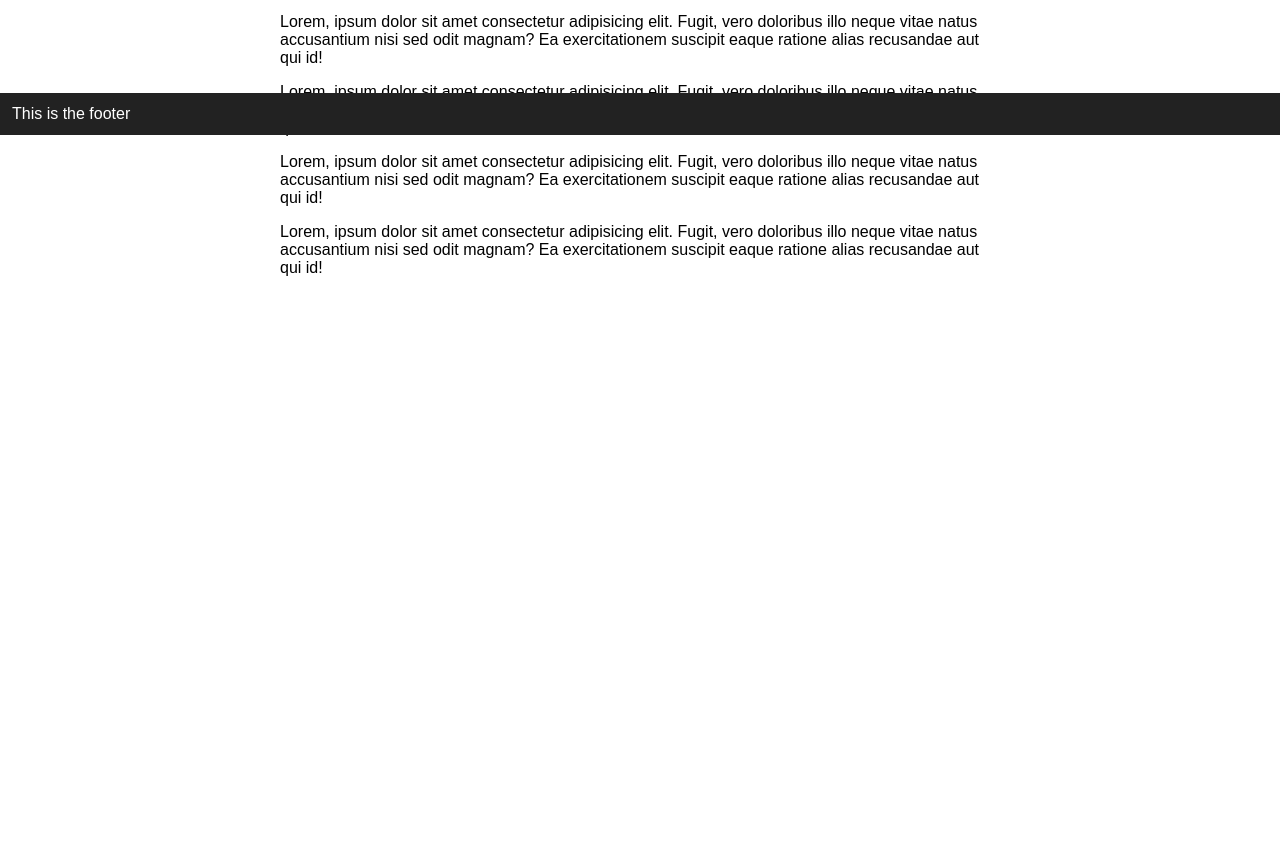
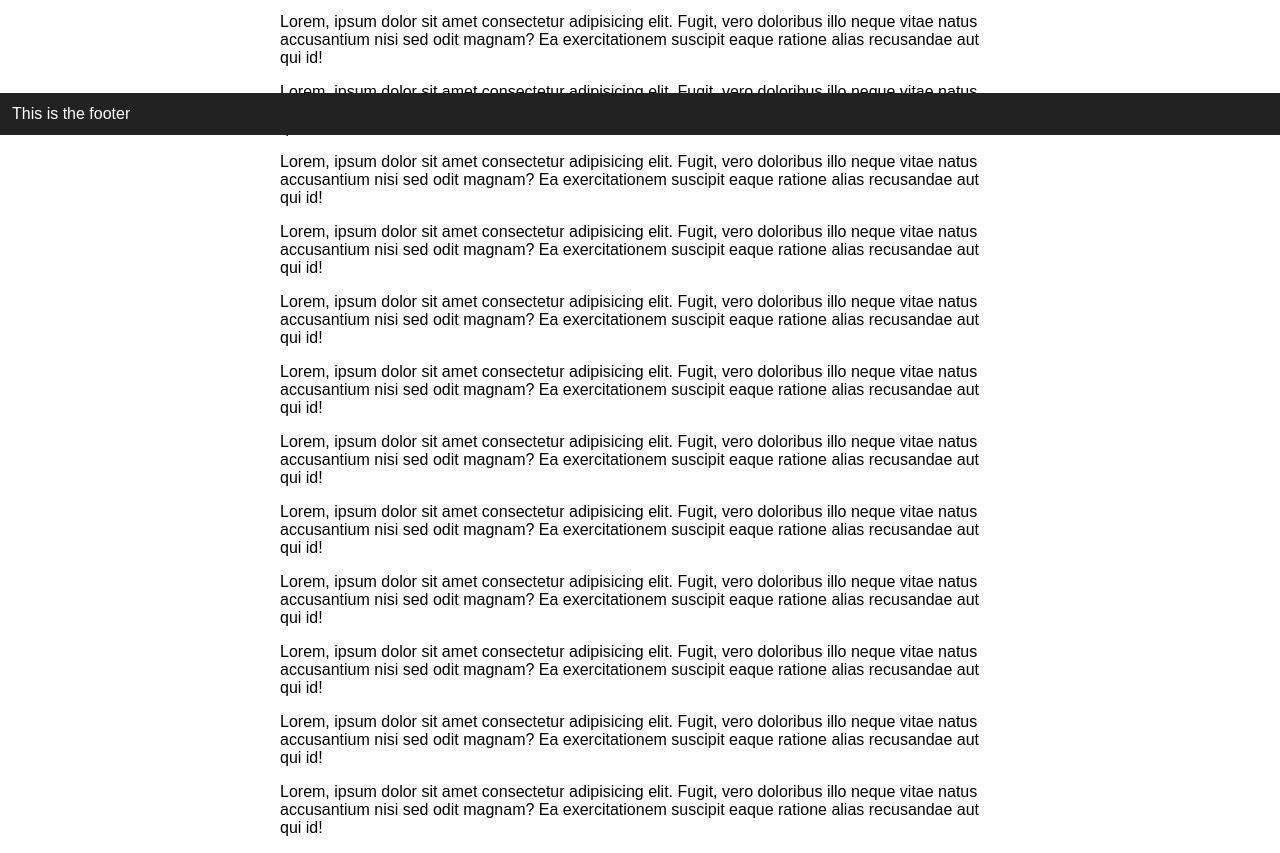
Before and after one commit to RanaMuhammadIrshad/uib-box-model-navigation-and-footer, a plain HTML site: page index.html in a window 1280 px wide. Shown: the part 665-1518 px from the top of the page. Before the commit the page ends 958 px from the top, so only its background shows below. Drawn offline with Linux system fonts and the light colour scheme.

Commit message:
some more lorem text is added to see the effect of scrolling

```diff
--- a/index.html
+++ b/index.html
@@ -74,6 +74,46 @@
           doloribus illo neque vitae natus accusantium nisi sed odit magnam? Ea
           exercitationem suscipit eaque ratione alias recusandae aut qui id!
         </p>
+        <p>
+          Lorem, ipsum dolor sit amet consectetur adipisicing elit. Fugit, vero
+          doloribus illo neque vitae natus accusantium nisi sed odit magnam? Ea
+          exercitationem suscipit eaque ratione alias recusandae aut qui id!
+        </p>
+        <p>
+          Lorem, ipsum dolor sit amet consectetur adipisicing elit. Fugit, vero
+          doloribus illo neque vitae natus accusantium nisi sed odit magnam? Ea
+          exercitationem suscipit eaque ratione alias recusandae aut qui id!
+        </p>
+        <p>
+          Lorem, ipsum dolor sit amet consectetur adipisicing elit. Fugit, vero
+          doloribus illo neque vitae natus accusantium nisi sed odit magnam? Ea
+          exercitationem suscipit eaque ratione alias recusandae aut qui id!
+        </p>
+        <p>
+          Lorem, ipsum dolor sit amet consectetur adipisicing elit. Fugit, vero
+          doloribus illo neque vitae natus accusantium nisi sed odit magnam? Ea
+          exercitationem suscipit eaque ratione alias recusandae aut qui id!
+        </p>
+        <p>
+          Lorem, ipsum dolor sit amet consectetur adipisicing elit. Fugit, vero
+          doloribus illo neque vitae natus accusantium nisi sed odit magnam? Ea
+          exercitationem suscipit eaque ratione alias recusandae aut qui id!
+        </p>
+        <p>
+          Lorem, ipsum dolor sit amet consectetur adipisicing elit. Fugit, vero
+          doloribus illo neque vitae natus accusantium nisi sed odit magnam? Ea
+          exercitationem suscipit eaque ratione alias recusandae aut qui id!
+        </p>
+        <p>
+          Lorem, ipsum dolor sit amet consectetur adipisicing elit. Fugit, vero
+          doloribus illo neque vitae natus accusantium nisi sed odit magnam? Ea
+          exercitationem suscipit eaque ratione alias recusandae aut qui id!
+        </p>
+        <p>
+          Lorem, ipsum dolor sit amet consectetur adipisicing elit. Fugit, vero
+          doloribus illo neque vitae natus accusantium nisi sed odit magnam? Ea
+          exercitationem suscipit eaque ratione alias recusandae aut qui id!
+        </p>
       </main>
       <footer>
           This is the footer
```
